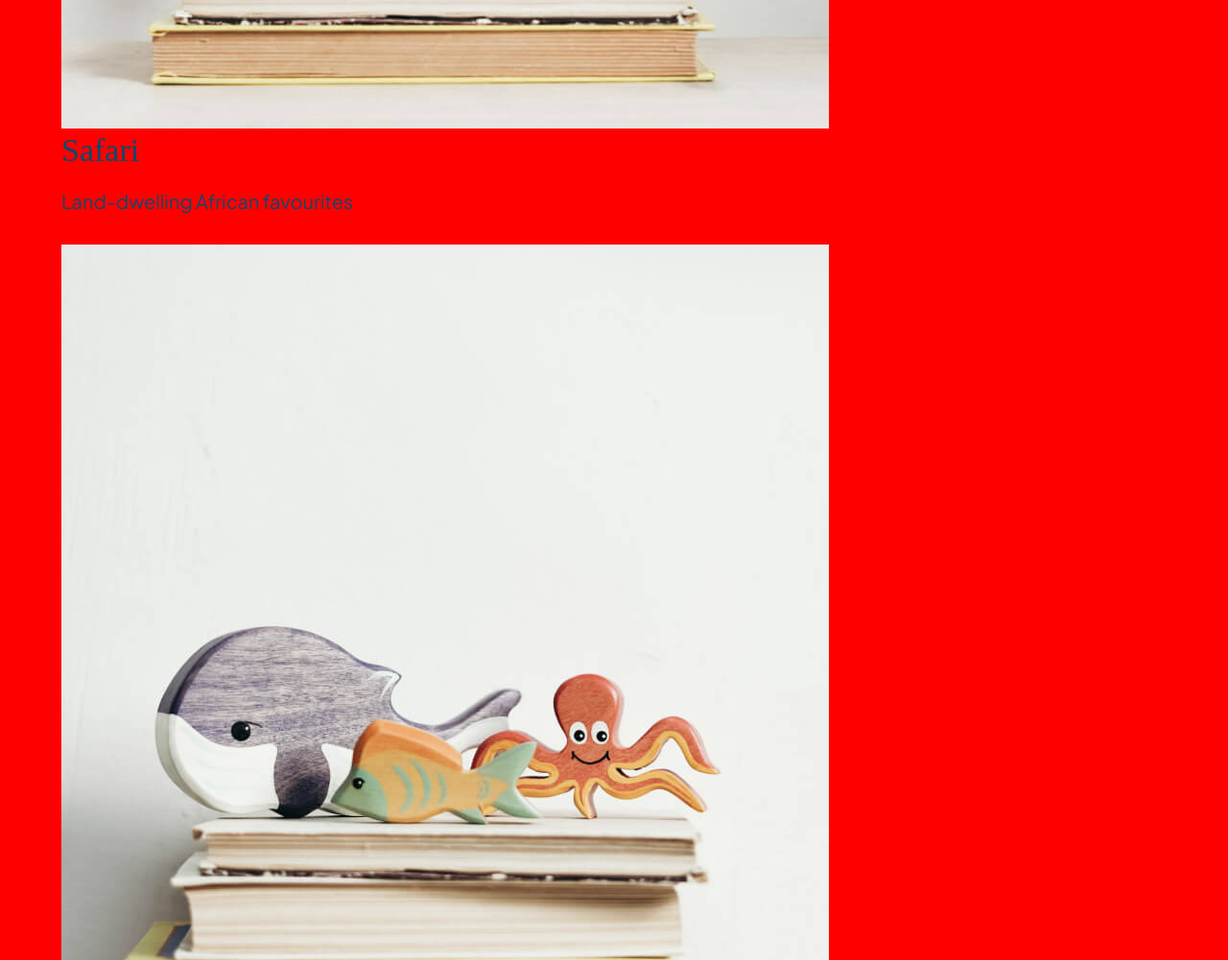
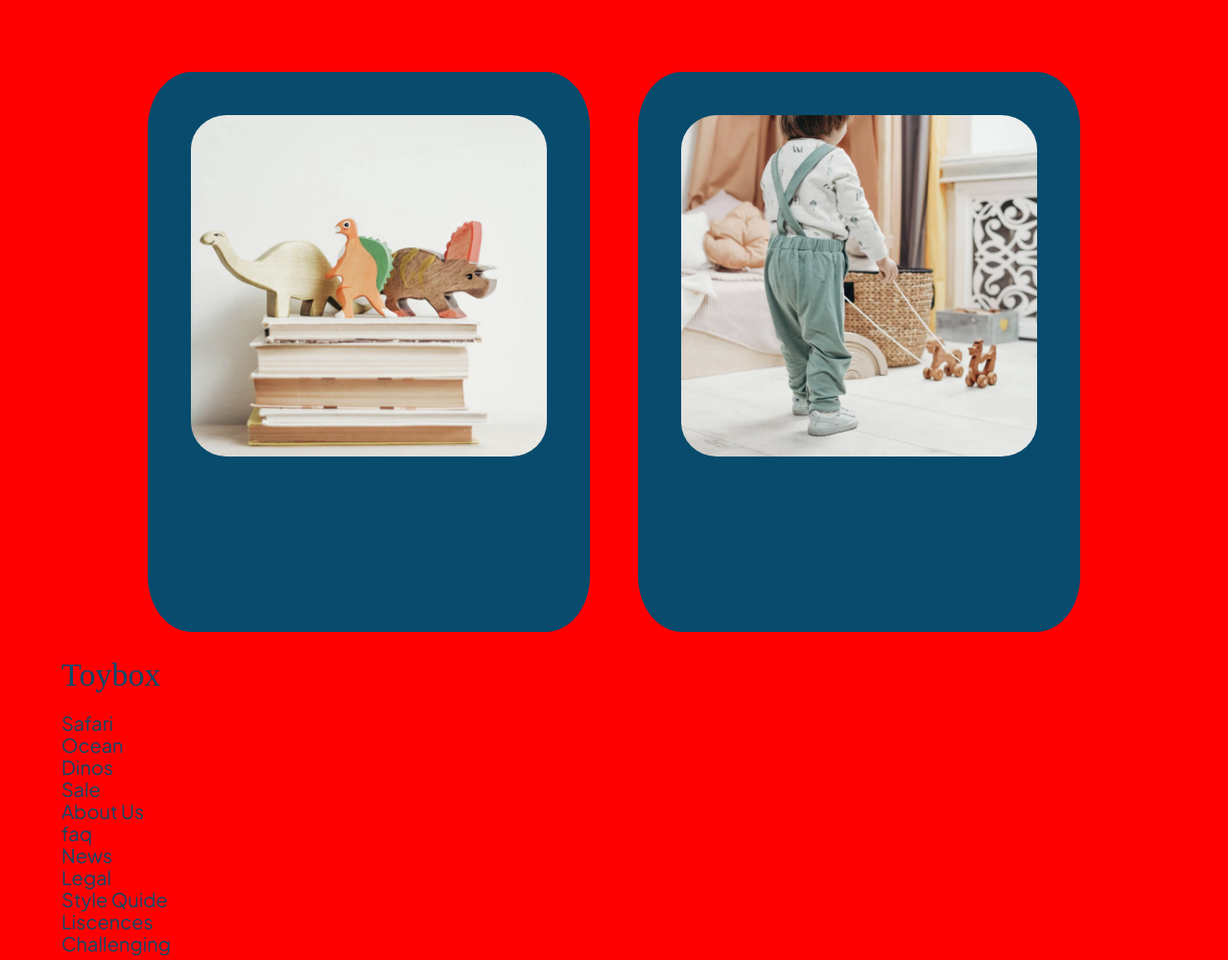
Before and after one commit to rselvasoyak/eshopDemo, a plain HTML site: page index.html in a window 1280 px wide. Shown: the part 874-1875 px from the top of the page at 96% size. Drawn offline with Linux system fonts and the light colour scheme; files whose address does not match are found by name; a web font is replaced by a local one.

Commit message:
Added partials

```diff
--- a/index.html
+++ b/index.html
@@ -56,7 +56,7 @@
 					</a>
 					<a href="#" class="item itemThree">
 						<img src="./assets/dino-trio.jpg" alt="Hand-carved dinosaur toys">
-						<h4>Dinos<h4>
+						<h4>Dinos</h4>
 						<p>Meet these Prehistoric Pals</p>
 					</a>
 					<a href="#" class="item itemFour">
--- /dev/null
+++ b/styles/sass/partials/_mediaQueries.scss
@@ -0,0 +1,15 @@
+//  Have 3 main break points??? - Starting Point!!!!
+@media (max-width: 1000px) {
+  /* all of our styles for smaller DESKTOP devices will go within this breakpoint */
+  .item p{
+    font-size: 0.8rem;
+  }
+}
+
+@media (max-width: 800px) {
+  /* all of our styles for TABLET devices will go within this breakpoint */
+}
+
+@media (max-width: 500px) {
+  /* all of our styles for MOBILE devices will go within this breakpoint */
+}
--- /dev/null
+++ b/styles/sass/partials/_sections.scss
@@ -0,0 +1,41 @@
+@use "variables" as *;
+
+.categoryGallery {
+    display: flex;
+    flex-wrap: wrap;
+    width: 100%;
+    justify-content: center;
+    align-items: center;
+    .item {
+        flex-basis: 40%;
+        // background-color: papayawhip;
+        padding: 45px;
+        margin: 50px 25px 25px;
+        border-radius: 10%;
+        display: flex;
+        flex-direction: column;
+        justify-content: center;
+        align-items: center;
+        img{
+            max-width: 100%;
+            border-radius: 10%;
+            margin-bottom: 20px;
+        }
+        &:hover, &:focus{
+            // border: 10px pink solid;
+            transform: scale(0.95);
+        }
+    }
+    .itemOne{
+        background-color: $primary;
+    }
+    .itemTwo {
+        background-color: $primary;
+    }
+    .itemThree{
+        background-color: $primary;
+    }
+    .itemFour{
+        background-color: $primary;
+    }
+}
--- a/styles/sass/styles.scss
+++ b/styles/sass/styles.scss
@@ -11,6 +11,8 @@
 @use './partials/setup';
 @use "./partials/typography";
 @use "./partials/baseStyle";
+@use "./partials/sections";
+@use "./partials/mediaQueries";
 
 // HEADINGS:
 // h1: 28px;
```
Also changed, not shown: styles/styles.css.
